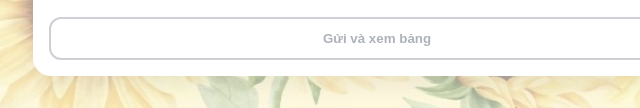
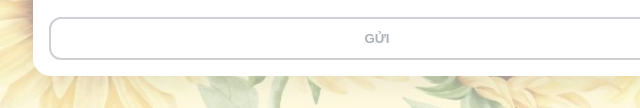
Before and after one commit to NguyenNgocQuynhAnh1809/Bang-Biet-0n-0nline, a plain HTML site: page index.html in a window 1280 px wide. Shown: the part 701-809 px from the top of the page, 263-903 px from the left. Drawn offline with Linux system fonts and the light colour scheme.

Commit message:
Change button text from 'Gửi và xem bảng' to 'GỬI'

```diff
--- a/index.html
+++ b/index.html
@@ -32,7 +32,7 @@
         Hôm nay bạn thấy thế nào?
       </h2>
       <div class="mood-list" id="moodList" role="group" aria-label="Chọn cảm xúc"></div>
-      <button id="submitBtn" class="primary-btn" disabled>Gửi và xem bảng</button>
+      <button id="submitBtn" class="primary-btn" disabled>GỬI</button>
     </section>
   </main>
 
```
